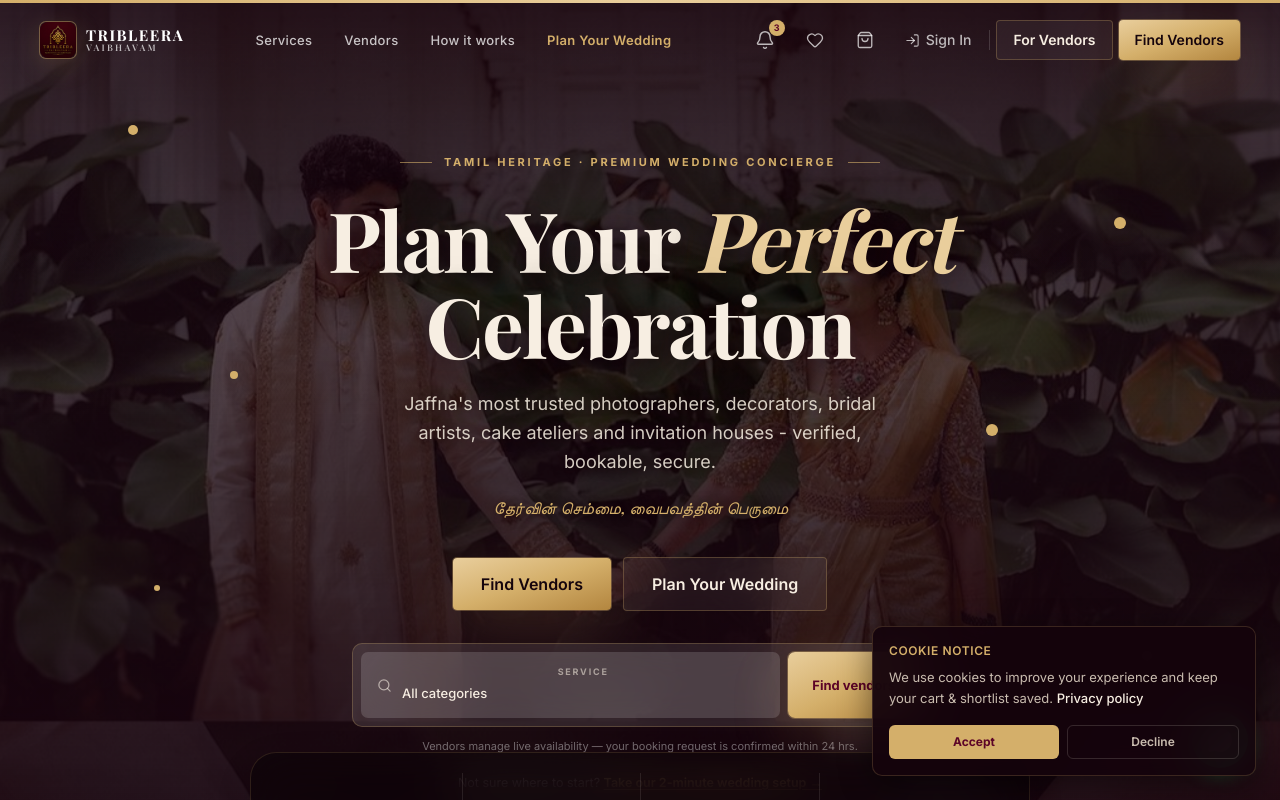
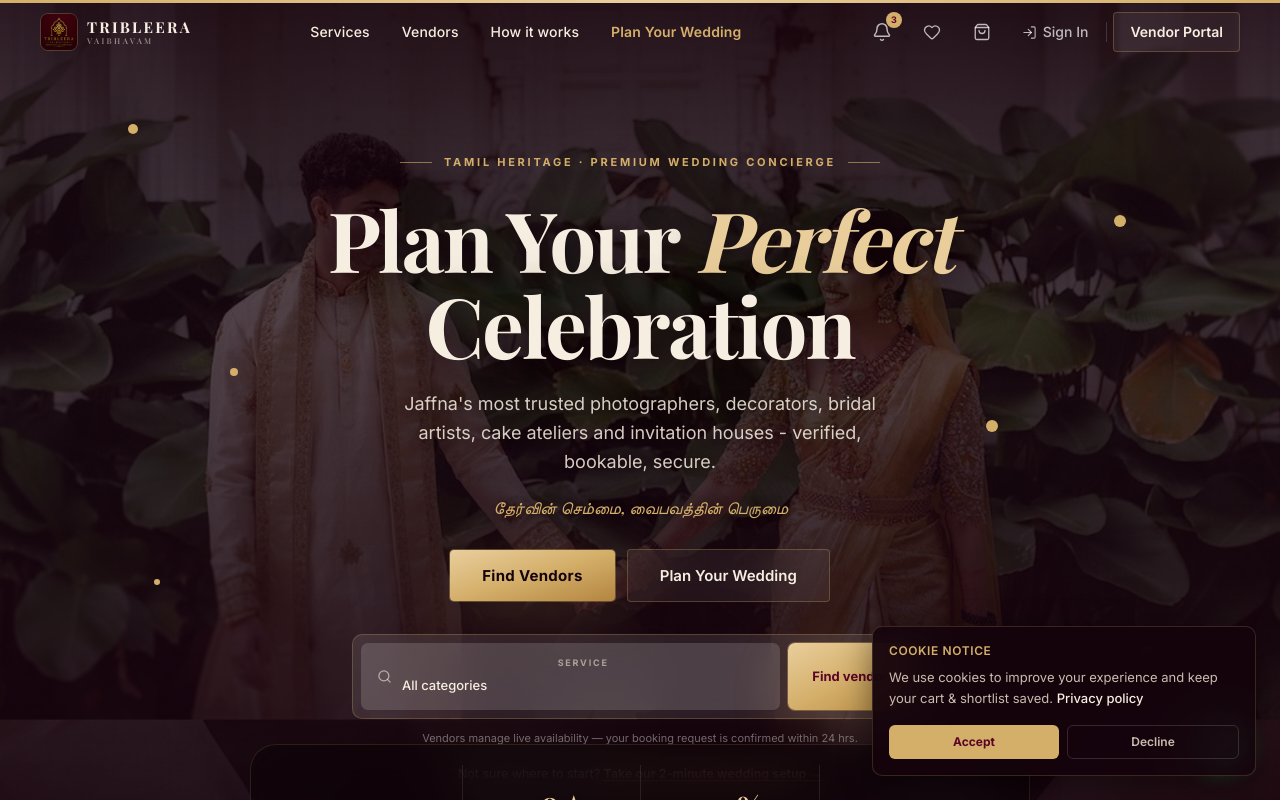
Before and after one commit to pakshikaa/tribleera-vaibhavam, a Next.js app: page / in a window 1280 px wide. Shown: the top 800 px of the page. Built offline with nearby package versions, Linux system fonts and the light colour scheme; a web font is replaced by a local one.

Commit message:
fix: remove duplicate vendor nav CTA and refine branding

```diff
--- a/components/home/Hero.tsx
+++ b/components/home/Hero.tsx
@@ -130,14 +130,24 @@ export function Hero() {
           initial="hidden"
           animate="show"
           variants={fadeUp}
-          className="mt-9 flex flex-col items-center justify-center gap-3 sm:flex-row"
+          className="mt-7 flex flex-col items-center gap-3"
         >
-          <Button href="/vendors" variant="gold" size="lg">
-            Find Vendors
-          </Button>
-          <Button href="/event-request" variant="glass" size="lg">
-            Plan Your Wedding
-          </Button>
+          <div className="flex flex-wrap items-center justify-center gap-3">
+            <Button
+              href="/vendors"
+              variant="gold"
+              className="min-h-0 px-8 py-[13px] text-[15px] font-bold tracking-[0.02em]"
+            >
+              Find Vendors
+            </Button>
+            <Button
+              href="/event-request"
+              variant="glass"
+              className="min-h-0 border-white/20 bg-white/10 px-8 py-[13px] text-[15px] font-semibold text-[#F7EEE2] hover:bg-white/15 hover:text-[#F7EEE2]"
+            >
+              Plan Your Wedding
+            </Button>
+          </div>
         </motion.div>
 
         <motion.div
--- a/components/layout/Header.tsx
+++ b/components/layout/Header.tsx
@@ -34,8 +34,6 @@ export function Header() {
 
   const isHome = mounted ? pathname === "/" : false;
   const homeAtTop = isHome && !scrolled;
-  const homeScrolled = isHome && scrolled;
-
   return (
     <motion.header
       initial={{ y: -24, opacity: 0 }}
@@ -46,66 +44,39 @@ export function Header() {
         isHome ? "fixed inset-x-0 top-0" : "sticky top-0",
         homeAtTop
           ? "border-transparent bg-transparent"
-          : homeScrolled
-            ? "border-gold/20 bg-[#15040C]/85 backdrop-blur-xl shadow-[0_2px_20px_rgba(0,0,0,0.4)]"
-            : "border-slate/10 bg-white/95 backdrop-blur-md shadow-sm"
+          : "border-slate/10 bg-white/95 backdrop-blur-md shadow-sm"
       )}
     >
-      <Container className="flex h-16 items-center justify-between md:h-20">
+      <Container className="flex min-h-16 items-center justify-between">
         {/* Logo */}
-        <Link href="/" className="flex shrink-0 items-center gap-2.5">
-          <motion.span
-            whileHover={{ scale: 1.05 }}
-            animate={
-              isHome
-                ? {
-                    boxShadow: [
-                      "0 0 0 1px rgba(212,175,106,0.25), 0 4px 20px rgba(212,175,106,0.1)",
-                      "0 0 0 1px rgba(212,175,106,0.5), 0 8px 30px rgba(212,175,106,0.25)",
-                      "0 0 0 1px rgba(212,175,106,0.25), 0 4px 20px rgba(212,175,106,0.1)",
-                    ],
-                  }
-                : undefined
-            }
-            transition={{
-              duration: homeAtTop ? 3 : 0.3,
-              repeat: homeAtTop ? Infinity : 0,
-              ease: "easeInOut",
-            }}
-            className="rounded-md"
-          >
-            {/* Desktop logo — 36×36 per Figma */}
+        <Link
+          href="/"
+          aria-label="TRIBLEERA VAIBHAVAM - Home"
+          className="flex shrink-0 items-center gap-[9px]"
+        >
+          <motion.span whileHover={{ scale: 1.04 }} className="overflow-hidden rounded-[8px] border border-[rgba(212,175,106,0.25)]">
             <Image
               src="/logo/tribleera-mark-192.png"
-              alt="TRIBLEERA VAIBHAVAM"
+              alt=""
               width={36}
               height={36}
-              className="hidden rounded-[8px] shrink-0 md:block"
-              priority
-            />
-            {/* Mobile logo — 32×32 per Figma */}
-            <Image
-              src="/logo/tribleera-mark-192.png"
-              alt="TRIBLEERA VAIBHAVAM"
-              width={32}
-              height={32}
-              className="rounded-[8px] shrink-0 md:hidden"
+              className="h-9 w-9 shrink-0 object-cover"
               priority
             />
           </motion.span>
-          <span className="flex flex-col leading-none">
+          <span className="flex select-none flex-col leading-none">
             <span
               className={cn(
-                "font-display text-[15px] font-bold tracking-widest",
-                isHome ? "text-white" : "text-burgundy-deep"
+                "font-display text-[15px] font-bold tracking-[0.15em] transition-colors duration-300",
+                homeAtTop ? "text-[#F7EEE2]" : "text-[#1F2937]"
               )}
             >
               TRIBLEERA
             </span>
             <span
               className={cn(
-                "font-display text-[9px] font-semibold tracking-[0.25em] opacity-70",
-                isHome ? "text-white" : "text-burgundy-deep"
+                "mt-0.5 font-display text-[8px] font-medium tracking-[0.3em] transition-colors duration-300",
+                homeAtTop ? "text-[rgba(247,238,226,0.58)]" : "text-[rgba(31,41,55,0.55)]"
               )}
             >
               VAIBHAVAM
@@ -120,14 +91,12 @@ export function Header() {
               key={link.href}
               href={link.href}
               className={cn(
-                "text-[13px] font-medium tracking-wide transition-colors",
+                "text-[14px] font-medium tracking-[0.01em] transition-colors",
                 link.gold
-                  ? isHome
-                    ? "text-gold font-semibold hover:text-gold-light"
-                    : "text-[#775a1d] font-semibold hover:text-burgundy"
-                  : isHome
-                    ? "text-white/75 hover:text-white"
-                    : "text-slate/70 hover:text-burgundy"
+                  ? "font-semibold text-gold hover:text-gold-light"
+                  : homeAtTop
+                    ? "text-[#F7EEE2] hover:text-white"
+                    : "text-[#1F2937] hover:text-burgundy"
               )}
             >
               {link.label}
@@ -142,7 +111,7 @@ export function Header() {
           <NotificationPanel
             triggerClassName={cn(
               "flex h-11 w-11 items-center justify-center rounded-lg transition-colors",
-              isHome
+              homeAtTop
                 ? "text-white/70 hover:text-white hover:bg-white/10"
                 : "text-slate/60 hover:text-burgundy hover:bg-burgundy/5"
             )}
@@ -154,7 +123,7 @@ export function Header() {
             aria-label="Your shortlist"
             className={cn(
               "relative flex h-11 w-11 items-center justify-center rounded-lg transition-colors",
-              isHome
+              homeAtTop
                 ? "text-white/70 hover:text-white hover:bg-white/10"
                 : "text-slate/60 hover:text-burgundy hover:bg-burgundy/5"
             )}
@@ -179,7 +148,7 @@ export function Header() {
             aria-label="Your cart"
             className={cn(
               "relative flex h-11 w-11 items-center justify-center rounded-lg transition-colors",
-              isHome
+              homeAtTop
                 ? "text-white/70 hover:text-white hover:bg-white/10"
                 : "text-slate/60 hover:text-burgundy hover:bg-burgundy/5"
             )}
@@ -203,7 +172,7 @@ export function Header() {
             href="/login"
             className={cn(
               "flex items-center gap-1.5 rounded-lg px-3 py-2 text-sm font-medium transition-colors",
-              isHome
+              homeAtTop
                 ? "text-white/70 hover:bg-white/10 hover:text-white"
                 : "text-slate/60 hover:bg-burgundy/5 hover:text-burgundy"
             )}
@@ -213,25 +182,16 @@ export function Header() {
           </Link>
 
           {/* Divider */}
-          <div className={cn("h-5 w-px", isHome ? "bg-white/15" : "bg-slate/15")} />
+          <div className={cn("h-5 w-px", homeAtTop ? "bg-white/15" : "bg-slate/15")} />
 
-          {/* For Vendors â†’ vendor login */}
+          {/* Vendor portal */}
           <Button
             href="/vendor/login"
-            variant={isHome ? "glass" : "secondary"}
+            variant={homeAtTop ? "glass" : "secondary"}
             size="sm"
             className="hidden lg:inline-flex"
           >
-            For Vendors
-          </Button>
-
-          {/* Primary CTA */}
-          <Button
-            href="/vendors"
-            variant={isHome ? "gold" : "primary"}
-            size="sm"
-          >
-            Find Vendors
+            Vendor Portal
           </Button>
 
         </div>
@@ -240,7 +200,7 @@ export function Header() {
         <div className="flex items-center gap-3 md:hidden">
           <Sheet>
             <SheetTrigger aria-label="Open menu">
-              <Menu size={24} className={isHome ? "text-white" : "text-slate"} />
+              <Menu size={24} className={homeAtTop ? "text-white" : "text-slate"} />
             </SheetTrigger>
             <SheetContent>
               <SheetTitle>Menu</SheetTitle>
@@ -286,7 +246,7 @@ export function Header() {
                     href="/vendor/login"
                     className="rounded-md px-3 py-3 text-base font-medium text-slate hover:bg-ivory border-t border-slate/10"
                   >
-                    Vendor sign in
+                    Vendor Portal
                   </Link>
                 </SheetClose>
               </nav>
```
